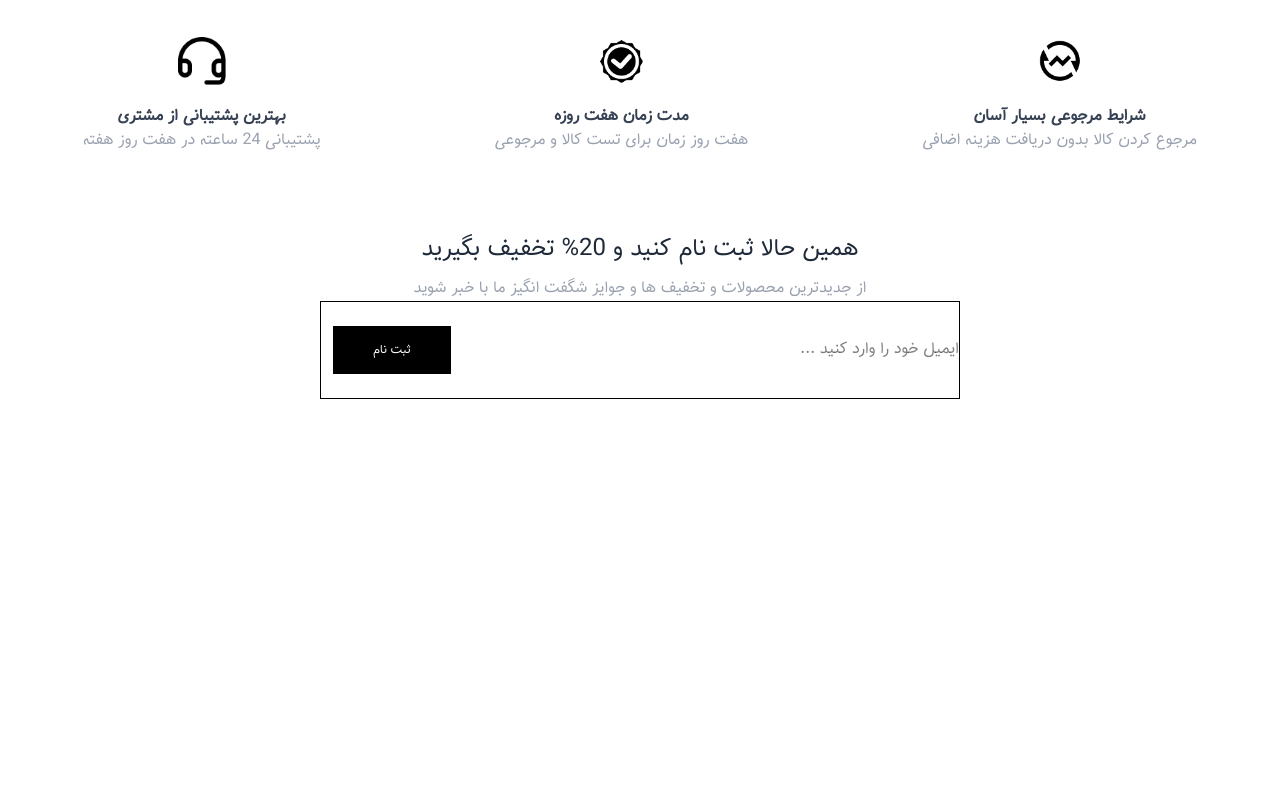
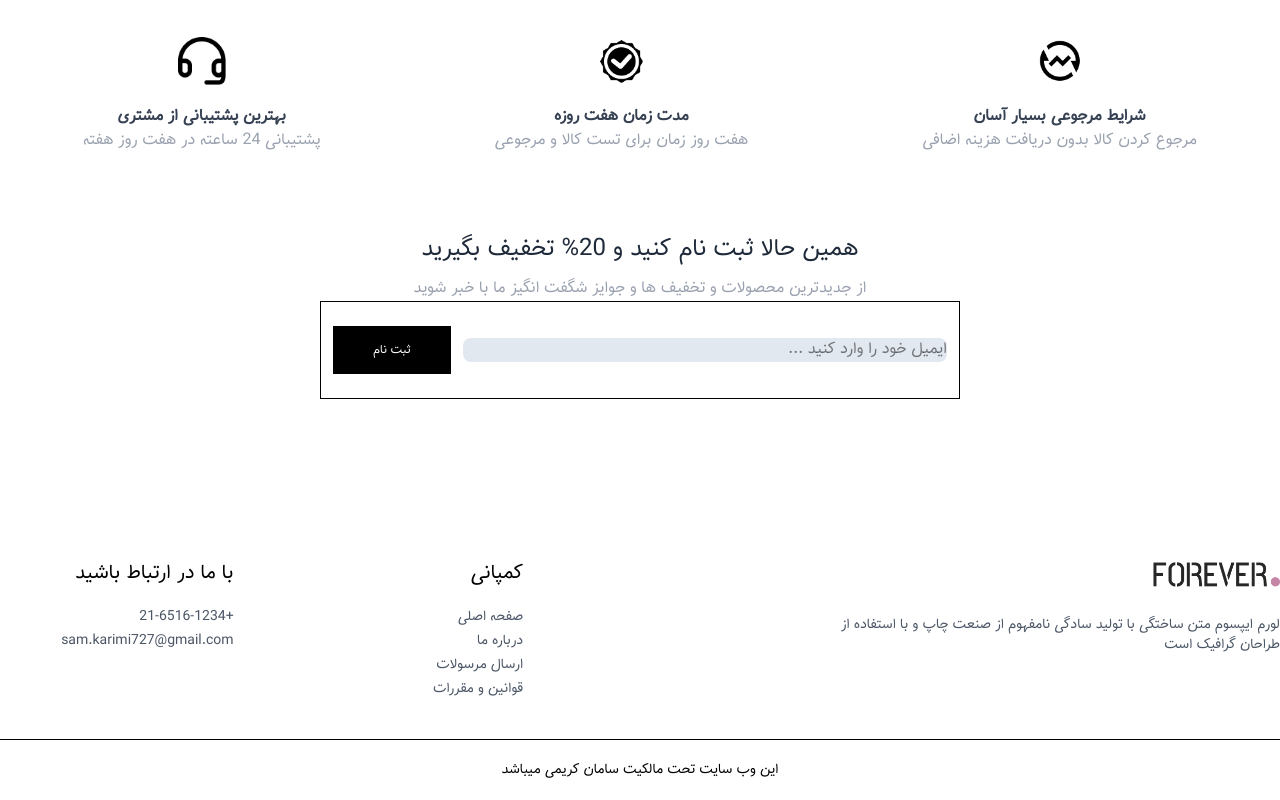
Before and after one commit to sani1426/next-project, a Next.js app: page / in a window 1280 px wide. Shown: the part 2066-2866 px from the top of the page. Before the commit the page ends 2465 px from the top, so only its background shows below. Built offline with nearby package versions, Linux system fonts and the light colour scheme.

Commit message:
update Footer.jsx and NewsLetterBox.jsx

```diff
--- a/components/shared/Footer.jsx
+++ b/components/shared/Footer.jsx
@@ -1,8 +1,35 @@
+import Image from "next/image";
+import { assets } from "../../assets/assets";
 
 const Footer = () => {
         return (
                 <div>
-
+                        <div className="flex flex-col sm:grid grid-cols-[3fr_1fr_1fr] gap-14 my-10 mt-40 text-sm">
+                                <div>
+                                        <Image src={assets.logo} alt="logo-image" className="mb-5 w-32" />
+                                        <p className="w-full md:w-2/3 text-gray-600">لورم ایپسوم متن ساختگی با تولید سادگی نامفهوم از صنعت چاپ و با استفاده از طراحان گرافیک است</p>
+                                </div>
+                                <div>
+                                        <p className="text-xl font-medium mb-5">کمپانی</p>
+                                        <ul className="flex flex-col gap-1 text-gray-600">
+                                                <li>صفحه اصلی</li>
+                                                <li>درباره ما</li>
+                                                <li>ارسال مرسولات</li>
+                                                <li>قوانین و مقررات</li>
+                                        </ul>
+                                </div>
+                                <div>
+                                        <p className="text-xl font-medium mb-5">با ما در ارتباط باشید</p>
+                                        <ul className="flex flex-col gap-1 text-gray-600">
+                                                <li>+21-6516-1234</li>
+                                                <li>sam.karimi727@gmail.com</li>
+                                        </ul>
+                                </div>
+                        </div>
+                        <div>
+                                <hr />
+                                <p className="py-5 text-sm text-center">این وب سایت تحت مالکیت سامان کریمی میباشد</p>
+                        </div>
                 </div>
          );
 }
--- a/components/shared/NewsLetterBox.jsx
+++ b/components/shared/NewsLetterBox.jsx
@@ -10,9 +10,9 @@ const NewsLetterBox = () => {
                         <p className="text-gray-400 mt-3">
                                 از جدیدترین محصولات و تخفیف ها و جوایز شگفت انگیز ما با خبر شوید
                         </p>
-                        <form onSubmit={onSubmitHandler} className="w-full sm:w-1/2 flex items-center gap-3 mx-auto py-6 border pl-3" >
-                                <input className="w-full sm:flex-1 outline-none" type="email" placeholder="ایمیل خود را وارد کنید ..." required />
-                                <button className="bg-black text-white text-xs px-10 py-4" type="submit">ثبت نام</button>
+                        <form onSubmit={onSubmitHandler} className="w-full sm:w-1/2 flex items-center gap-3 mx-auto py-6 border px-3" >
+                                <input className="w-full sm:flex-1 outline-none rounded-lg bg-slate-200" type="email" placeholder="ایمیل خود را وارد کنید ..." required />
+                                <button className="bg-black text-white text-xs px-10 py-4 cursor-pointer" type="submit">ثبت نام</button>
                         </form>
                 </div>
          );
```
